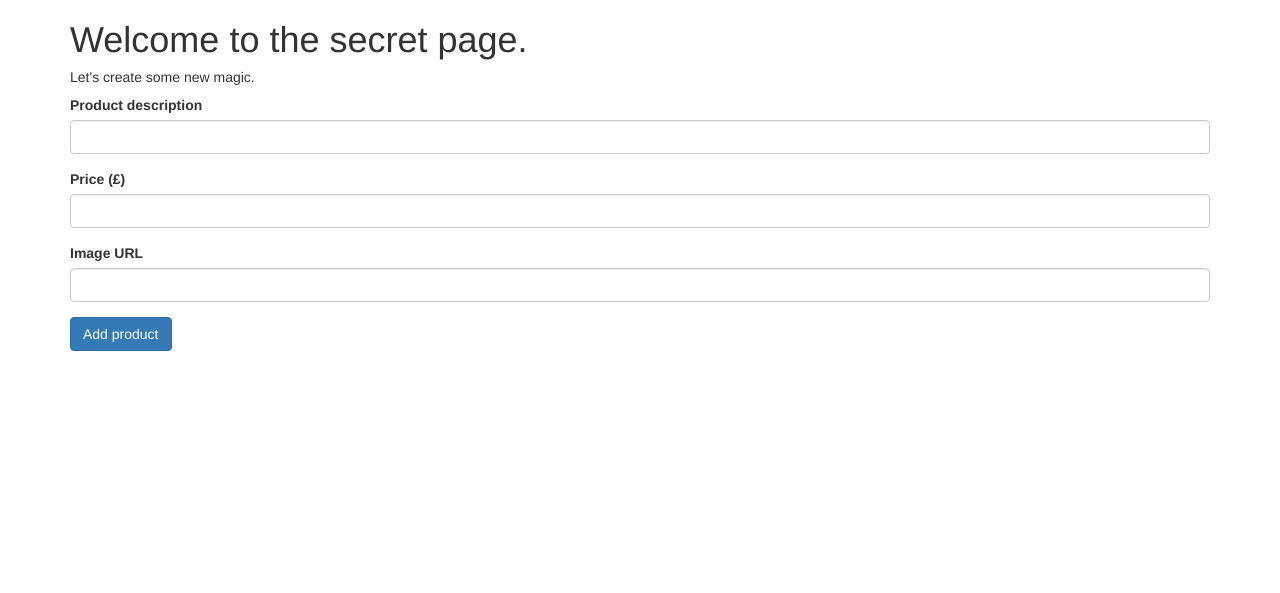
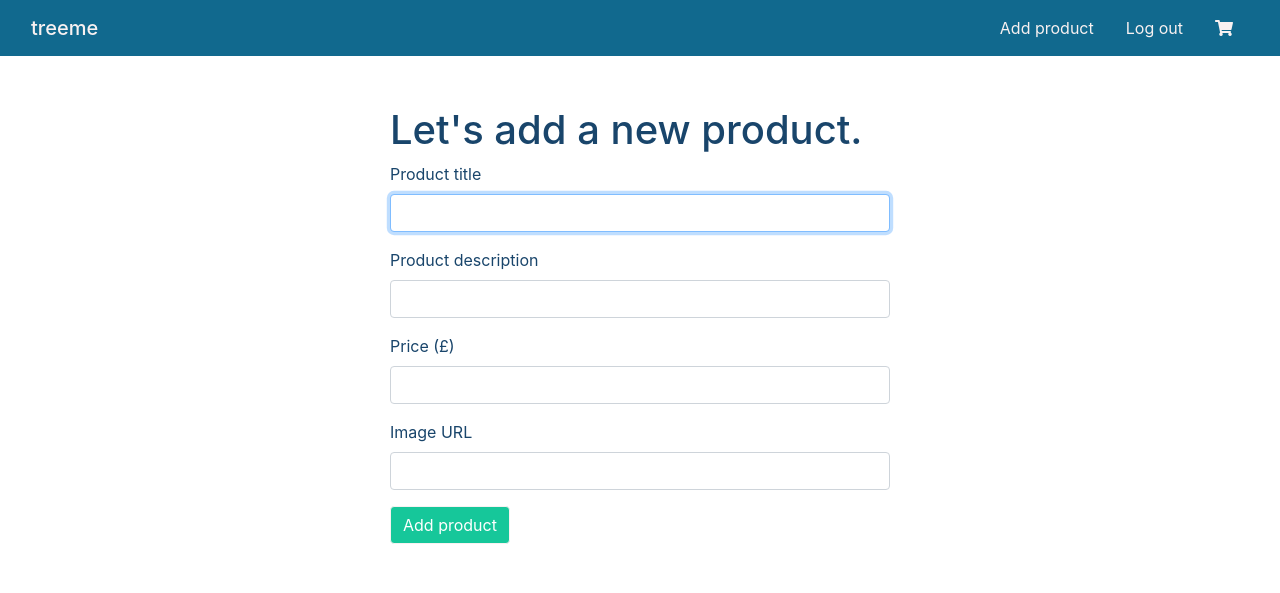
Before and after one commit to aidanjames/ecommerce-site, a Flask app: page /new-product in a window 1280 px wide. Shown: the top 593 px of the page. Run offline with Flask 2, Linux system fonts and the light colour scheme; the visitor is signed in with stand-in values (Sample User, id 1); data comes from the database, SQL or seed files in the repository; some libraries are stand-ins or nearby versions.

Commit message:
Added cart. Now to add payment processing.

```diff
--- a/forms.py
+++ b/forms.py
@@ -1,10 +1,11 @@
 from flask_wtf import FlaskForm
 from wtforms import StringField, SubmitField, PasswordField, FloatField
-from wtforms.validators import DataRequired, URL, Email
+from wtforms.validators import DataRequired, URL, Email, EqualTo
 
 
 class CreateProductForm(FlaskForm):
-    description = StringField("Product description", validators=[DataRequired()])
+    title = StringField("Product title", validators=[DataRequired()], render_kw={"autofocus": True, "autocomplete": 'off'})
+    description = StringField("Product description", validators=[DataRequired()], render_kw={"autocomplete": 'off'})
     price = FloatField("Price (£)", validators=[DataRequired()])
     img_url = StringField("Image URL", validators=[DataRequired(), URL()])
     submit = SubmitField("Add product")
@@ -13,7 +14,9 @@ class CreateProductForm(FlaskForm):
 class CreateCustomerForm(FlaskForm):
     name = StringField("Name", validators=[DataRequired()], render_kw={"autofocus": True, "autocomplete": 'off'})
     email = StringField("Email", validators=[DataRequired(), Email()], render_kw={"autocomplete": 'off'})
-    password = PasswordField("Password", validators=[DataRequired()])
+    password = PasswordField("Password", validators=[DataRequired(), EqualTo('confirm', message='Passwords must match')])
+    # TODO Add password confirmation field
+    confirm = PasswordField("Repeat Password")
     submit = SubmitField("Register")
 
 
--- a/main.py
+++ b/main.py
@@ -1,17 +1,22 @@
-from flask import Flask, render_template, redirect, url_for, flash, abort, request
+from flask import Flask, render_template, redirect, url_for, flash, abort, request, jsonify
 from werkzeug.security import generate_password_hash, check_password_hash
 from flask_sqlalchemy import SQLAlchemy
-from sqlalchemy.orm import relationship, load_only
+from sqlalchemy.orm import relationship
 from flask_login import UserMixin, login_user, LoginManager, current_user, logout_user
 from forms import CreateProductForm, CreateCustomerForm, LogInForm
 from functools import wraps
 import os
 from datetime import datetime
 from flask_bootstrap import Bootstrap
+import stripe
+
+stripe.api_key = os.getenv("STRIPE_API_KEY")
 
 app = Flask(__name__)
 app.config['SECRET_KEY'] = os.getenv("SECRET_KEY")
 Bootstrap(app)
+
+MY_DOMAIN = "http://192.168.0.10:5000"
 
 # CONNECT TO DB
 app.config['SQLALCHEMY_DATABASE_URI'] = os.getenv("DATABASE_URL", "sqlite:///shop.db")
@@ -50,9 +55,11 @@ class Purchase(db.Model):
 class Product(db.Model):
     __tablename__ = "products"
     id = db.Column(db.Integer, primary_key=True)
+    title = db.Column(db.String(50), nullable=False)
     description = db.Column(db.String(129), nullable=False)
     price = db.Column(db.Float, nullable=False)
     img_url = db.Column(db.String(250), nullable=False)
+    name = db.Column(db.String(50), nullable=True)
 
     # Relationships
     purchase = relationship("Purchase", back_populates="product")
@@ -80,16 +87,17 @@ def admin_only(f):
 
 @app.route('/')
 def product_page():
-    in_cart = db.session.query(Purchase).filter(Purchase.purchaser_id == current_user.get_id(),
-                                                Purchase.paid is not True)
-    user_pur_ids = [pur.id for pur in in_cart]
-
-    purchased_by_others = db.session.query(Purchase).filter(Purchase.purchaser_id != current_user.get_id())
-    other_pur_ids = [pur.id for pur in purchased_by_others]
-
-    # Reduce the list of available products that are not reserved/purchased by others
-    products_reduced = [product for product in Product.query.all() if product.id not in other_pur_ids]
-    return render_template("index.html", all_products=products_reduced, current_user=current_user, in_cart=user_pur_ids)
+    if not current_user.is_anonymous:
+        in_cart = db.session.query(Purchase).filter(Purchase.purchaser_id == current_user.id, Purchase.paid is not True)
+        in_cart = [pur.product_id for pur in in_cart]
+        purchased_by_others = db.session.query(Purchase).filter(Purchase.purchaser_id != current_user.id)
+        other_pur_ids = [pur.product_id for pur in purchased_by_others]
+        products_reduced = [product for product in Product.query.all() if product.id not in other_pur_ids]
+    else:
+        in_cart = []
+        all_purchases_product_id = [purchase.product_id for purchase in Purchase.query.all()]
+        products_reduced = [product for product in Product.query.all() if product.id not in all_purchases_product_id]
+    return render_template("index.html", all_products=products_reduced, current_user=current_user, in_cart=in_cart)
 
 
 @app.route('/register', methods=["GET", "POST"])
@@ -97,7 +105,7 @@ def register():
     form = CreateCustomerForm()
     if form.validate_on_submit():
         if db.session.query(Customer).filter_by(email=form.email.data).first():
-            flash("Email already exists, log in!")
+            flash("Email already exists, log in!", "error")
             return redirect(url_for("login"))
 
         hashed_password = generate_password_hash(
@@ -126,10 +134,10 @@ def login():
     if form.validate_on_submit():
         customer = db.session.query(Customer).filter_by(email=form.email.data).first()
         if not customer:
-            flash("Email not registered, please try again.")
+            flash("Email not registered, please try again or register for a new account.", "error")
             return redirect(url_for("login"))
         elif not check_password_hash(customer.password, form.password.data):
-            flash("Invalid password, please try again.")
+            flash("Invalid password, please try again.", "error")
             return redirect(url_for("login"))
         else:
             login_user(customer)
@@ -147,8 +155,16 @@ def logout():
 @app.route("/cart")
 def cart():
     if current_user.is_anonymous:
-      return redirect(url_for('login'))
-    return render_template("cart.html")
+        return redirect(url_for('login'))
+
+    # Work out what products are in the cart and send it to the template
+    in_cart = db.session.query(Purchase).filter(Purchase.purchaser_id == current_user.id, Purchase.paid is not True)
+    in_cart = [pur.product_id for pur in in_cart]
+    products_in_cart = [product for product in Product.query.all() if product.id in in_cart]
+    total_price = 0
+    for product in products_in_cart:
+        total_price += product.price
+    return render_template("cart.html", purchases=products_in_cart, total=total_price)
 
 
 @app.route("/add-to-cart")
@@ -161,7 +177,18 @@ def add_to_cart():
         db.session.add(purchase)
         db.session.commit()
         return redirect(url_for("product_page"))
+    flash("You need to log in to start shopping.", "error")
     return redirect(url_for('login'))
+
+
+@app.route("/delete-from-cart")
+def delete_from_cart():
+    product_id = request.args.get("product_id")
+    purchase = db.session.query(Purchase).filter(Purchase.product_id == product_id).first()
+    if purchase:
+        db.session.delete(purchase)
+        db.session.commit()
+    return redirect(url_for('cart'))
 
 
 @app.route("/new-product", methods=["GET", "POST"])
@@ -170,6 +197,7 @@ def add_new_product():
     form = CreateProductForm()
     if form.validate_on_submit():
         new_product = Product(
+            title=form.title.data,
             description=form.description.data,
             price=form.price.data,
             img_url=form.img_url.data
@@ -182,12 +210,46 @@ def add_new_product():
 
 @app.route("/delete/<int:product_id>")
 @admin_only
-def delete_post(product_id):
+def delete_product(product_id):
     product_to_delete = Product.query.get(product_id)
     db.session.delete(product_to_delete)
     db.session.commit()
     return redirect(url_for('product_page'))
 
+
+@app.route("/payment", methods=["POST"])
+def process_payment():
+    # TODO Add in the payment stuff here!
+    return render_template("payment.html")
+
+
+# @app.route("/create-checkout-session", method=["POST"])
+# def create_checkout_session():
+#     # TODO Add the name to the product table
+#     # TODO Get the product information to use for the checkout session
+#     try:
+#         checkout_session = stripe.checkout.Session.create(
+#             payment_method_types=["card"],
+#             line_items=[
+#                 {
+#                     "price_data": {
+#                         "currency": "gbp",
+#                         "unit_amount": 20.57,
+#                         "product_data": {
+#                             "name": "Tim (tree)",
+#                             "images": ["https://images.unsplash.com/reserve/bOvf94dPRxWu0u3QsPjF_tree.jpg?ixlib=rb-1.2.1&ixid=MXwxMjA3fDB8MHxzZWFyY2h8MXx8dHJlZXxlbnwwfHwwfA%3D%3D&auto=format&fit=crop&w=500&q=60"],
+#                         },
+#                     },
+#                     "quantity": 1,
+#                 }
+#             ],
+#             mode="payment",
+#             success_url=MY_DOMAIN + "/success.html",
+#             cancel_url=MY_DOMAIN + "/cancel.html",
+#         )
+#         return jsonify({"id": checkout_session.id})
+#     except Exception as e:
+#         return jsonify(error=str(e)), 403
 
 @app.context_processor
 def inject_now():
@@ -195,4 +257,4 @@ def inject_now():
 
 
 if __name__ == "__main__":
-    app.run(host='0.0.0.0', port=5000)
+    app.run(host='192.168.0.10', port=5000)
--- a/static/styles.css
+++ b/static/styles.css
@@ -1,3 +1,19 @@
+h1, h2, h3, h4, h5, h6, p, body {
+    color: #19456b;
+}
+
+a {
+    color: #16c79a;
+}
+
+.a:hover {
+    color: #16c79a;
+}
+
+.error {
+    color: red
+}
+
 .main-title {
     text-align: center;
     padding-top: 50px;
@@ -9,10 +25,6 @@
     padding-bottom: 20px;
 }
 
-.nav-link-ajp {
-    color: green;
-}
-
 .main-image {
     display: block;
     width: 50%;
@@ -20,3 +32,92 @@
     margin-right: auto;
     border-radius: 5%;
 }
+
+.form-container {
+    width: 600px;
+    padding: 50px;
+}
+
+.register-link {
+    padding-top: 20px;
+}
+
+.admin-link {
+    margin-top: 15px;
+    margin-bottom: 15px;
+}
+
+.ajp-nav {
+    background-color: #11698e!important;
+}
+
+.product-card-image {
+    width: 100%;
+    height: 225px;
+    object-fit: cover;
+    overflow: hidden;
+}
+
+.cart-img {
+    width: 75px;
+    height: 75px;
+    object-fit: cover;
+    overflow: hidden;
+    border-radius: 50%;
+}
+
+.cart-table {
+    padding-top: 50px;
+}
+
+/* BOOTSTRAP OVERRIDES */
+.btn-primary {
+   background-color: #16c79a;
+   border-color: #f8f1f1;
+}
+
+.btn-outline-primary {
+   color: #16c79a;
+   border-color: #16c79a;
+}
+
+.btn-outline-primary:hover, .btn-outline-primary:focus {
+   background-color: #16c79a;
+   border-color: #f8f1f1;
+}
+
+.btn-primary:hover, .btn-primary:focus, .btn-primary:active, .btn-primary.active, .open>.dropdown-toggle.btn-primary {
+    background-color: #11698e;
+    border-color: #f8f1f1;
+}
+
+.nav-link, .navbar-brand {
+    color: #f8f1f1;
+}
+
+.nav-link:hover, .navbar-brand:hover {
+    color: #16c79a;
+}
+
+.card-text {
+    height: 75px;
+}
+
+.help-block {
+    color: red;
+}
+
+.table {
+    margin-top: 2rem;
+}
+
+
+.table-primary, .table-primary>td, .table-primary>th {
+    color: #f8f1f1;
+    background-color: #11698e;
+}
+
+.table .thead-light th {
+    color: #f8f1f1;
+    background-color: #11698e;
+}
--- a/templates/base.html
+++ b/templates/base.html
@@ -6,6 +6,9 @@
         integrity="sha384-TX8t27EcRE3e/ihU7zmQxVncDAy5uIKz4rEkgIXeMed4M0jlfIDPvg6uqKI2xXr2" crossorigin="anonymous">
   <link rel="stylesheet" href="https://use.fontawesome.com/releases/v5.15.1/css/all.css"
         integrity="sha384-vp86vTRFVJgpjF9jiIGPEEqYqlDwgyBgEF109VFjmqGmIY/Y4HV4d3Gp2irVfcrp" crossorigin="anonymous">
+  <!--MY CSS-->
+  <link href="{{ url_for('static', filename='styles.css') }}" rel="stylesheet" type="text/css">
+
   <script src="https://code.jquery.com/jquery-3.5.1.slim.min.js"
           integrity="sha384-DfXdz2htPH0lsSSs5nCTpuj/zy4C+OGpamoFVy38MVBnE+IbbVYUew+OrCXaRkfj"
           crossorigin="anonymous"></script>
@@ -16,22 +19,23 @@
           integrity="sha384-w1Q4orYjBQndcko6MimVbzY0tgp4pWB4lZ7lr30WKz0vr/aWKhXdBNmNb5D92v7s"
           crossorigin="anonymous"></script>
 
-  <!--MY CSS-->
-  <link href="{{ url_for('static', filename='styles.css') }}" rel="stylesheet">
   <title>{% block title %}{% endblock %}</title>
 </head>
 <body>
 
-<nav class="navbar sticky-top navbar-light bg-light">
+<nav class="navbar sticky-top bg-light ajp-nav">
   <div class="container-fluid">
-    <a href="{{ url_for('product_page') }}" class="navbar-brand">tree-me</a>
+    <a href="{{ url_for('product_page') }}" class="navbar-brand mb-0 h1">treeme</a>
     <div class="d-flex">
       {% if not current_user.is_anonymous %}
+      {% if current_user.id == 1 %}
+      <a class="nav-link nav-link-ajp" href="{{ url_for('add_new_product') }}">Add product</a>
+      {% endif %}
       <a class="nav-link nav-link-ajp" href="{{ url_for('logout') }}">Log out</a>
       {% else %}
-      <a class="nav-link nav-link-ajp" href="{{ url_for('login') }}">Log in</a>
+      <a class="nav-link" href="{{ url_for('login') }}">Log in</a>
       {% endif %}
-      <a class="nav-link nav-link-ajp" href="{{ url_for('cart') }}"><i class="fas fa-shopping-cart"></i></a>
+      <a class="nav-link" href="{{ url_for('cart') }}"><i class="fas fa-shopping-cart"></i></a>
     </div>
   </div>
 </nav>
--- a/templates/new-product.html
+++ b/templates/new-product.html
@@ -1,16 +1,12 @@
-{% extends 'bootstrap/base.html' %}
 {% import "bootstrap/wtf.html" as wtf %}
 
+{% extends "base.html" %}
 {% block title %}Add product{% endblock %}
-
 {% block content %}
 
+<div class="container form-container">
+  <h1>Let's add a new product.</h1>
+  {{ wtf.quick_form(form, novalidate=True, button_map={"submit": "primary"}) }}
+</div>
 
-<div class="container">
-  <h1>Welcome to the secret page. </h1>
-  <h5>Let's create some new magic.</h5>
-  {{ wtf.quick_form(form, novalidate=True, button_map={"submit": "primary"}) }}
-
-
-</div>
 {% endblock %}
```
Also changed, not shown: templates/cancel.html (added, +10 -0 lines), templates/cart.html (+50 -4 lines), templates/index.html (+8 -5 lines), templates/login.html (+13 -7 lines), templates/payment.html (+53 -9 lines), templates/register.html (+5 -8 lines), templates/success.html (added, +10 -0 lines).
